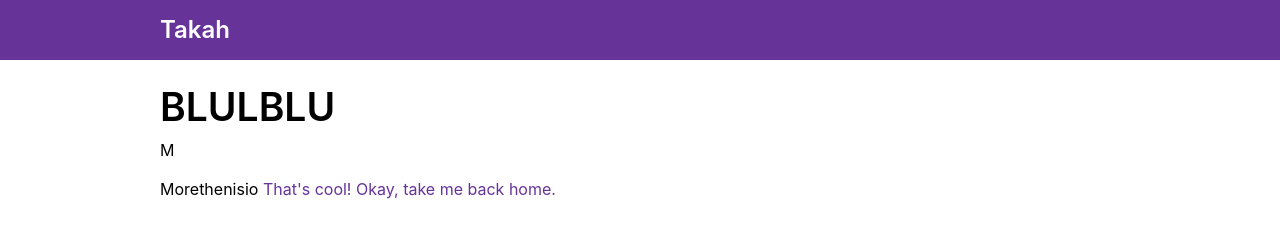
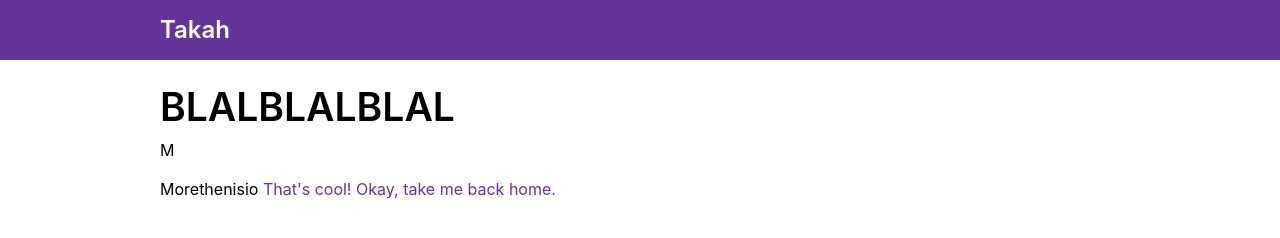
Before and after one commit to luistak/takah.dev, a Gatsby site: page /bla/ in a window 1280 px wide. Built offline with nearby package versions, Linux system fonts and the light colour scheme; Gatsby itself is replaced by a stand-in of ours.

Commit message:
Markdown tests

```diff
--- a/src/content/bla.md
+++ b/src/content/bla.md
@@ -1,8 +1,9 @@
 ---
 layout: page
-title: 'BLULBLU'
+title: 'BLALBLALBLAL'
 description: 'Abelhinha'
 ---
+
 M
 
 Morethenisio
```
